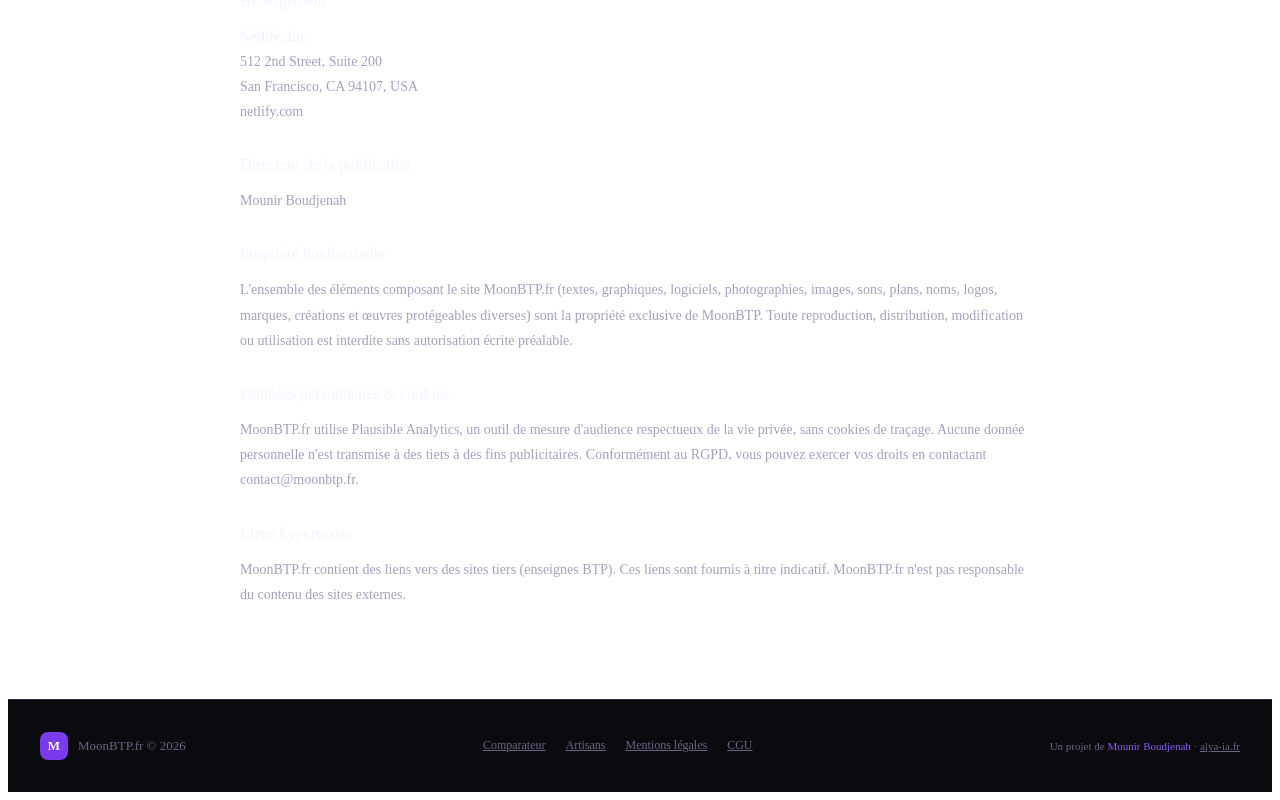
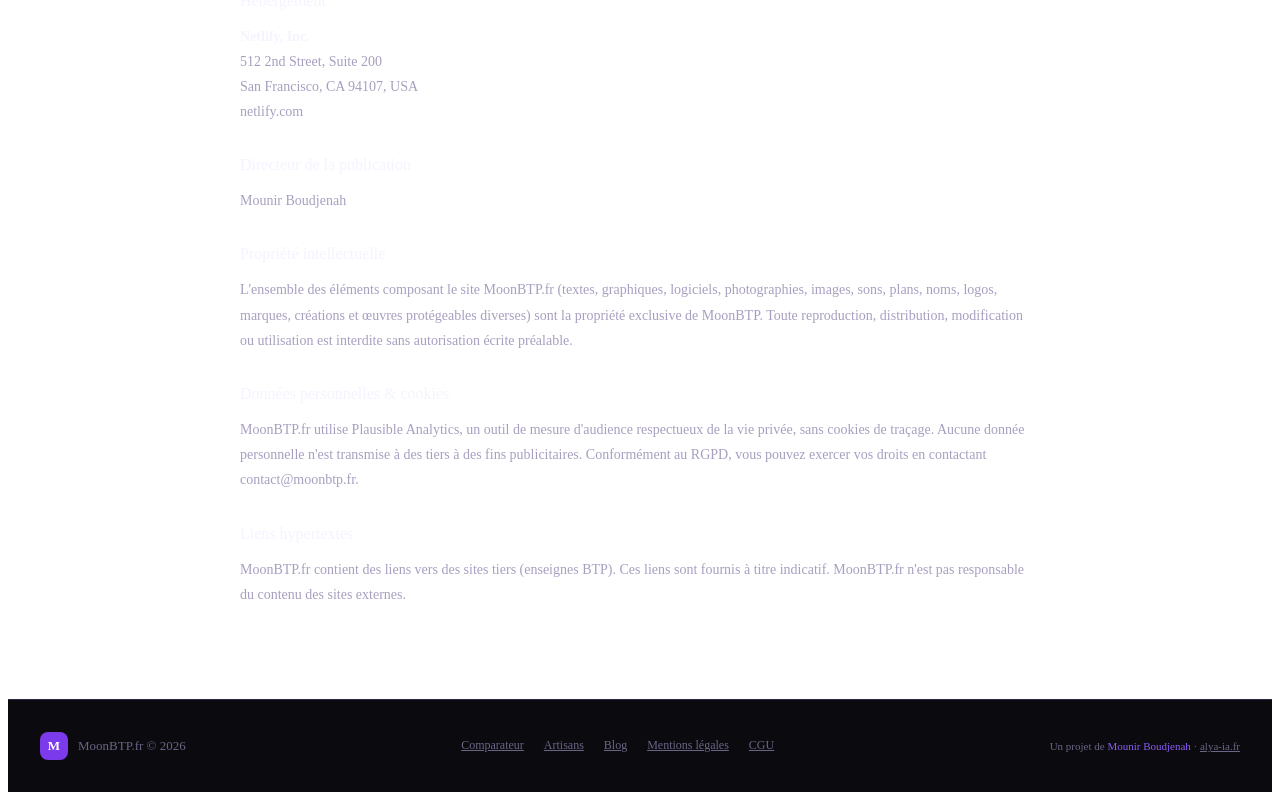
Before and after one commit to larryzwibel-cell/moonbtp-frontend, a React (Vite) app: page /mentions-legales in a window 1280 px wide. Shown: the part 420-1220 px from the top of the page. Built offline with nearby package versions, Linux system fonts and the light colour scheme; the HTML template or start-up script is replaced by a standard one.

Commit message:
Update Footer.jsx

```diff
--- a/src/components/Footer.jsx
+++ b/src/components/Footer.jsx
@@ -32,6 +32,7 @@
           {[
             { to: '/comparateur', label: 'Comparateur' },
             { to: '/artisans', label: 'Artisans' },
+      { to: '/blog', label: 'Blog' },
             { to: '/mentions-legales', label: 'Mentions légales' },
             { to: '/cgu', label: 'CGU' },
           ].map(({ to, label }) => (
```
